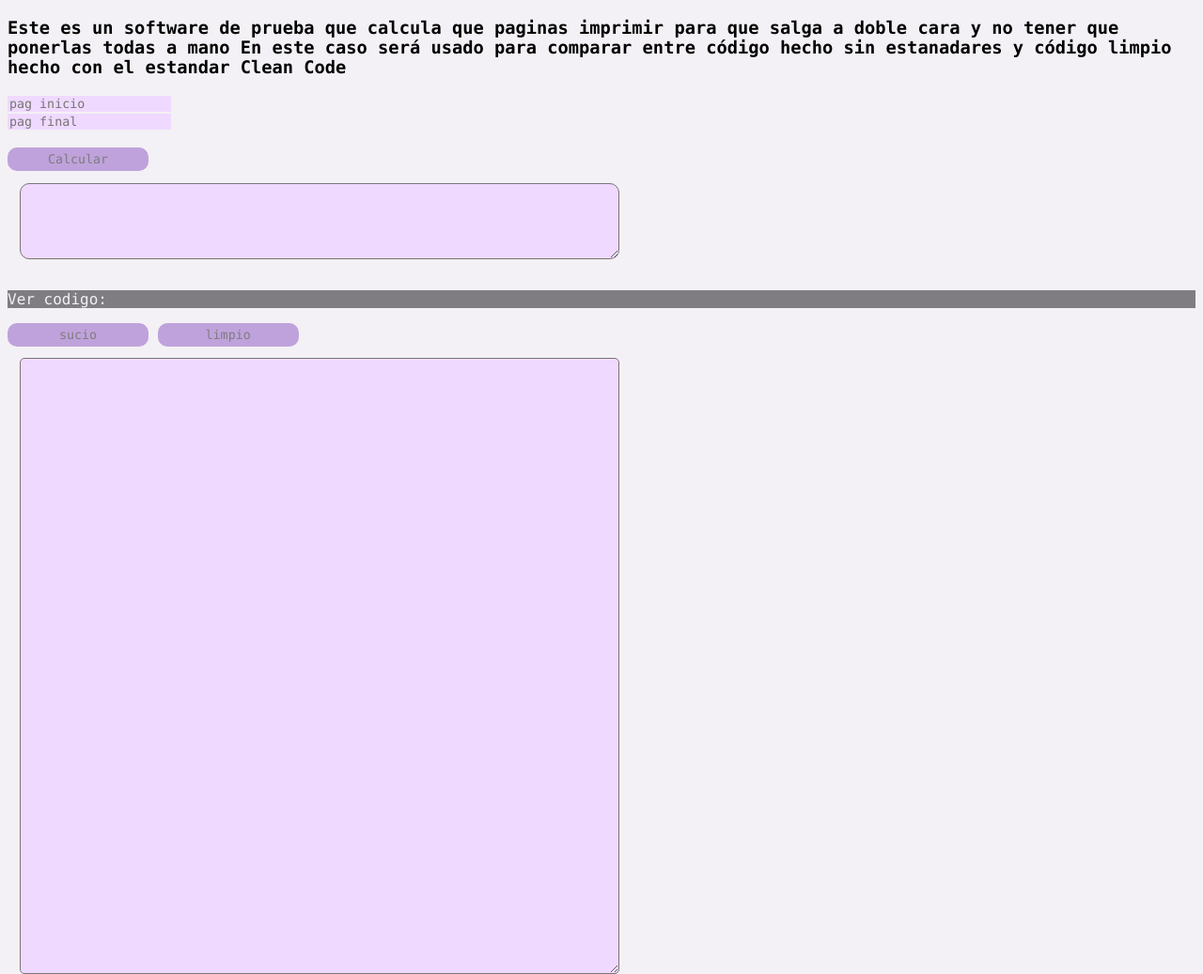
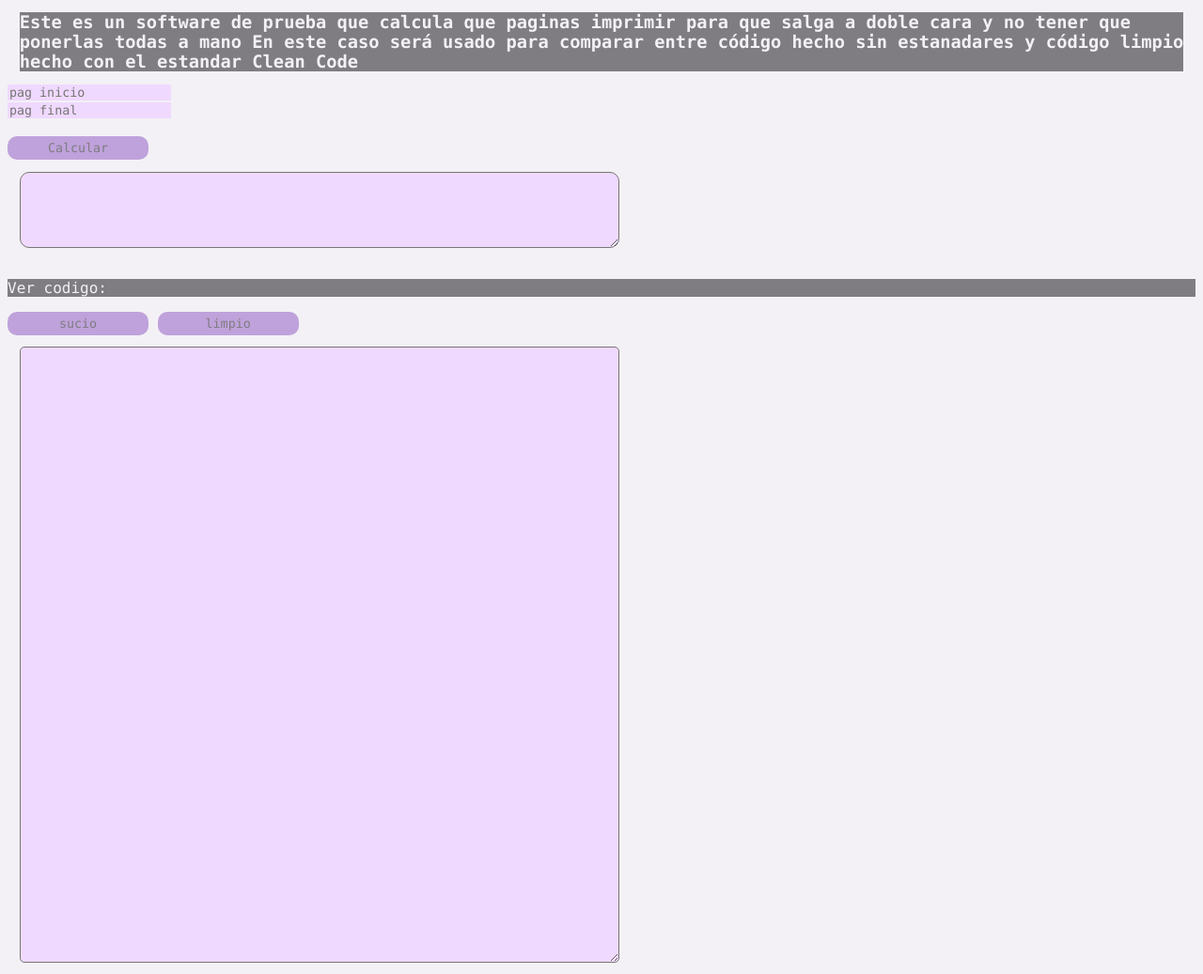
Before and after one commit to Antonio-Zabdiel/clean_code_ejemplo, a plain HTML site: page index.html in a window 1280 px wide. Shown: the whole page at 94% size. Drawn offline with Linux system fonts and the light colour scheme.

Commit message:
Update index.html

```diff
--- a/index.html
+++ b/index.html
@@ -10,7 +10,7 @@
 
     <body class="body">
         <div class = "descripcion">
-            <h3 class=".title">
+            <h3 class="title">
                 Este es un software de prueba que calcula que paginas imprimir para que salga a doble cara y no tener que ponerlas todas a mano
                 En este caso será usado para comparar entre código hecho sin estanadares y código limpio hecho con el estandar Clean Code
             </h3>
```
